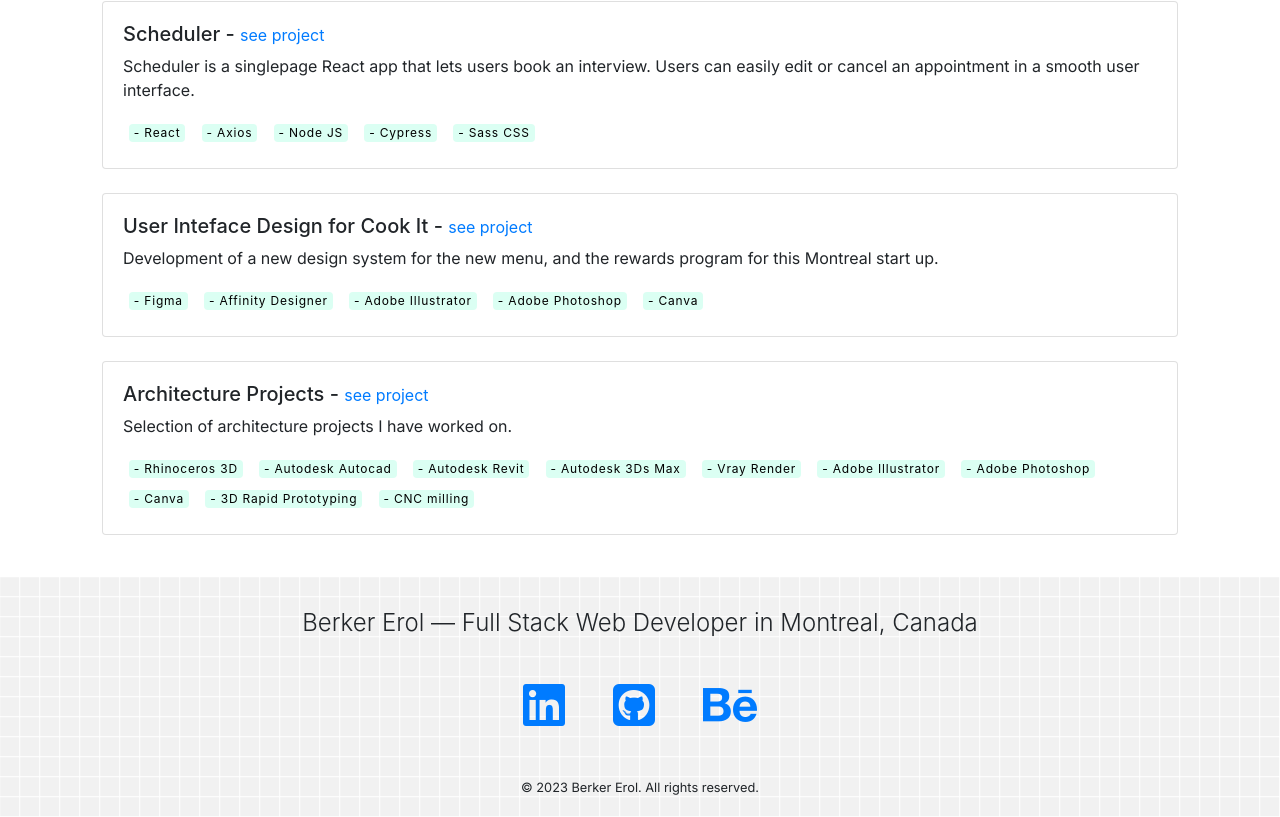
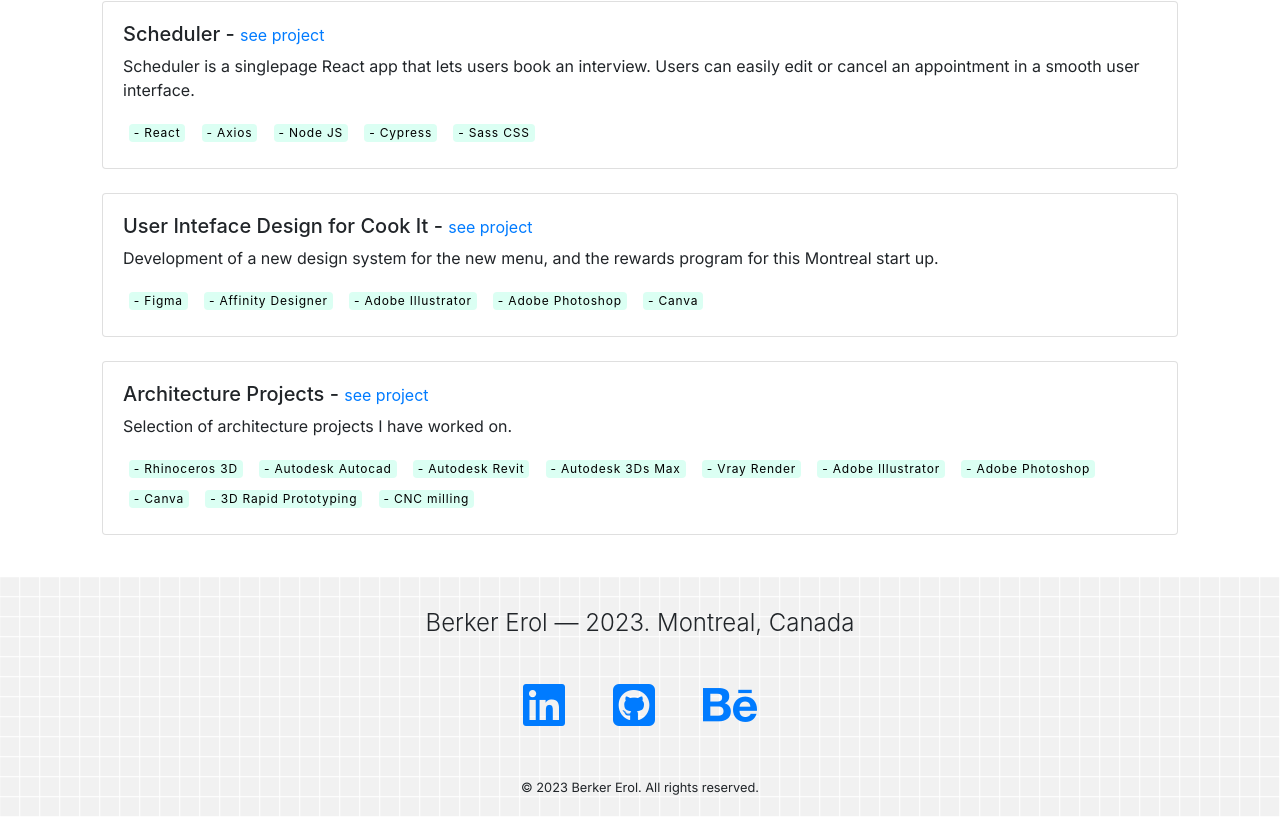
Before and after one commit to berkererol/cv, a plain HTML site: page index.html in a window 1280 px wide. Shown: the part 3593-4410 px from the top of the page. Drawn offline with nearby package versions, Linux system fonts and the light colour scheme.

Commit message:
Deploying to gh-pages from  @ 186aef1bc2989b0f18ca4a328d12453325ff614e 🚀

```diff
--- a/index.html
+++ b/index.html
@@ -715,7 +715,7 @@
     </div>
     <div class="screen">
         <footer class="ux">
-            <h4>Berker Erol — Full Stack Web Developer in Montreal, Canada</h4>
+            <h4>Berker Erol — 2023. Montreal, Canada</h4>
             <ul>
               <li>
                 <a href="https://www.linkedin.com/in/berkererol" target="_blank">
```
Also changed, not shown: 1 other file.
